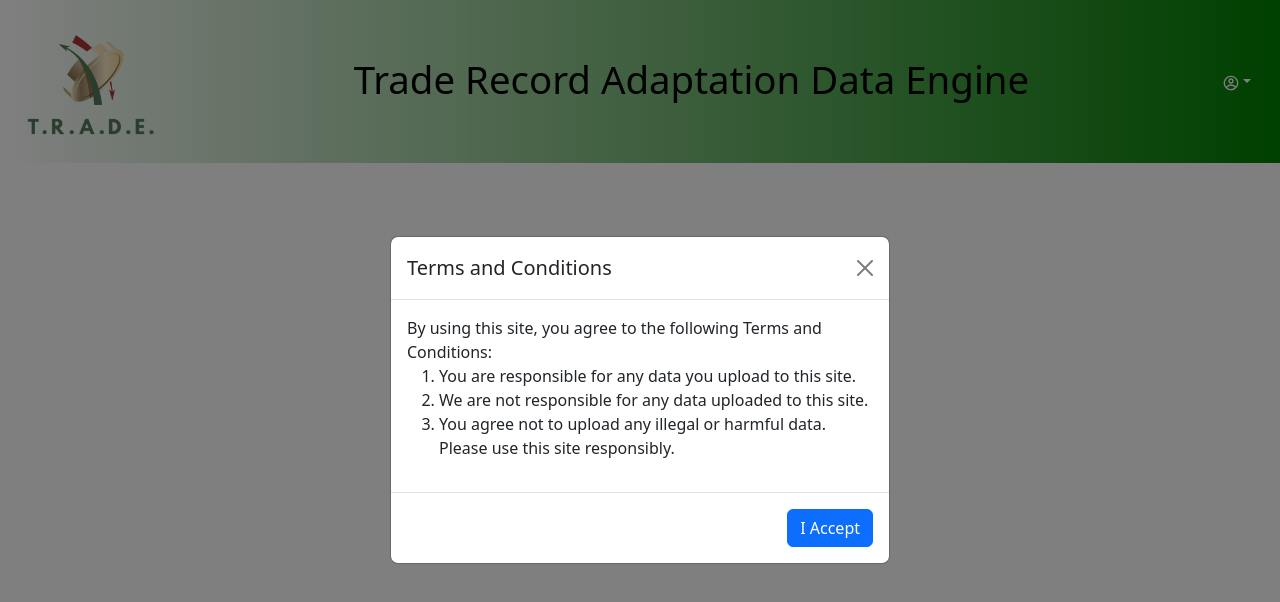
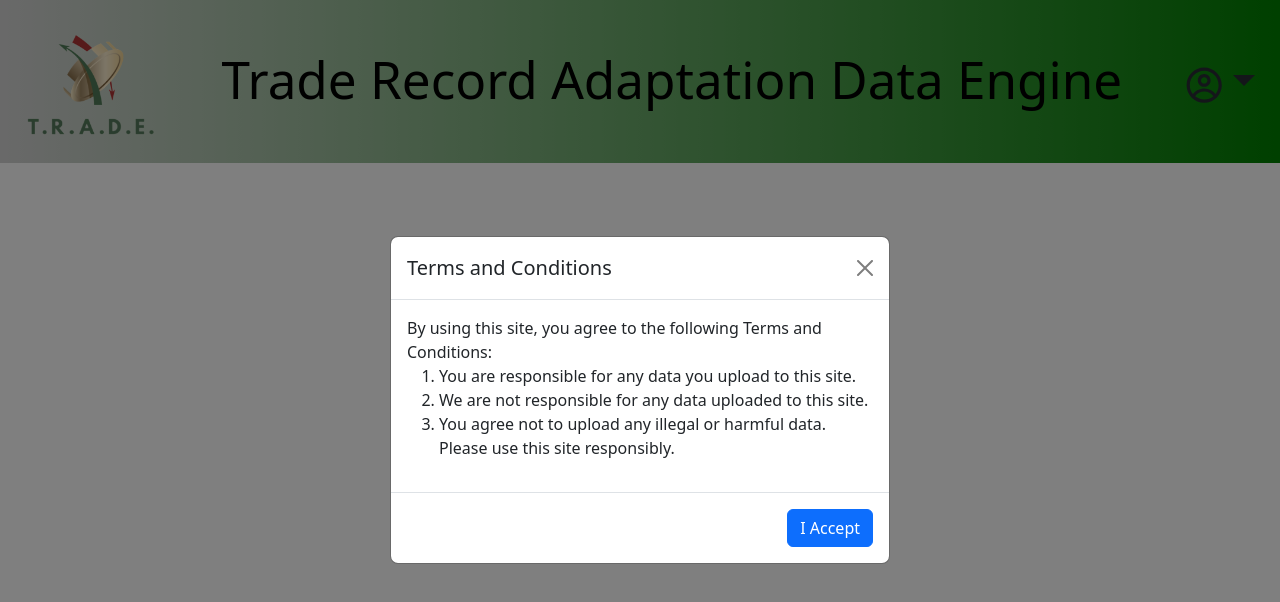
Before and after one commit to JOATZ/TRADE_App, a React (Create React App) app: page / in a window 1280 px wide. Shown: the top 602 px of the page. Built offline with nearby package versions, Linux system fonts and the light colour scheme.

Commit message:
fixed toggler size and sm vp pos, and sm vp h1

```diff
--- a/src/App.css
+++ b/src/App.css
@@ -26,11 +26,18 @@ body {
   width: 100%;
 }
 
+.navbar-dark {
+  background-image: linear-gradient(to right, lightgrey, green);
+  margin-bottom: 2rem;
+  min-height: 8rem;
+}
+
 .navbar-brand h1 {
   color: black;
-  font-size: 3vw;
+  font-size: max(4vw, 30px);
   text-align: center;
   flex-grow: 1;
+  white-space: normal;
 }
 
 .navbar-brand img {
@@ -39,21 +46,16 @@ body {
   max-width: 10rem;
 }
 
-.navbar-dark {
-  background-image: linear-gradient(to right, white, green);
-  margin-bottom: 2rem;
-  min-height: 8rem;
+.navbar-nav {
+  font-size: 3vw;
 }
-/*Dropdown Icon right*/
+
+/*Make dropdown icon no background*/
 .dropdown .btn, .dropdown .btn-secondary {
   background-color: transparent;
-  border: none;
-}
-/*Make dropdown icon no background*/
-.navbar-collapse {
-  display: flex;
-  justify-content: flex-end;
-  margin-right: 5px;
+  border-color: transparent;
+  color: #282c34;
+  font-size: 100%;
 }
 
 .login-form-box {
@@ -65,6 +67,14 @@ body {
     flex-direction: column;
     align-items: center;
     justify-content: center;
+  }
+
+  .navbar-nav {
+    margin-left: auto;
+  }
+
+  .dropdown .btn, .dropdown .btn-secondary {
+    font-size: 20px;
   }
 
   .terms-modal, .login-modal {
--- a/src/components/Header.js
+++ b/src/components/Header.js
@@ -17,7 +17,6 @@ import {
 import tradeLogo from '../img/tradeLogoNoBg.png'
 
 const Header = () => {
-    const [menuOpen, setMenuOpen] = useState(false)
     const [dropdownOpen, setDropdownOpen] = useState(false)
 
     const toggleDropdown = () => {
@@ -31,9 +30,6 @@ const Header = () => {
                 <h1 className='mt-1'>Trade Record Adaptation Data Engine</h1>
             </NavbarBrand>
 
-            <NavbarToggler onClick={() => setMenuOpen(!menuOpen)} />
-
-            <Collapse isOpen={menuOpen} navbar>
                 <Nav className='ml-auto' navbar>
                     <Dropdown
                         className='ms-auto'
@@ -49,7 +45,7 @@ const Header = () => {
                         </DropdownMenu>
                     </Dropdown>
                 </Nav>
-            </Collapse>
+
         </Navbar>
     )
 }
```
